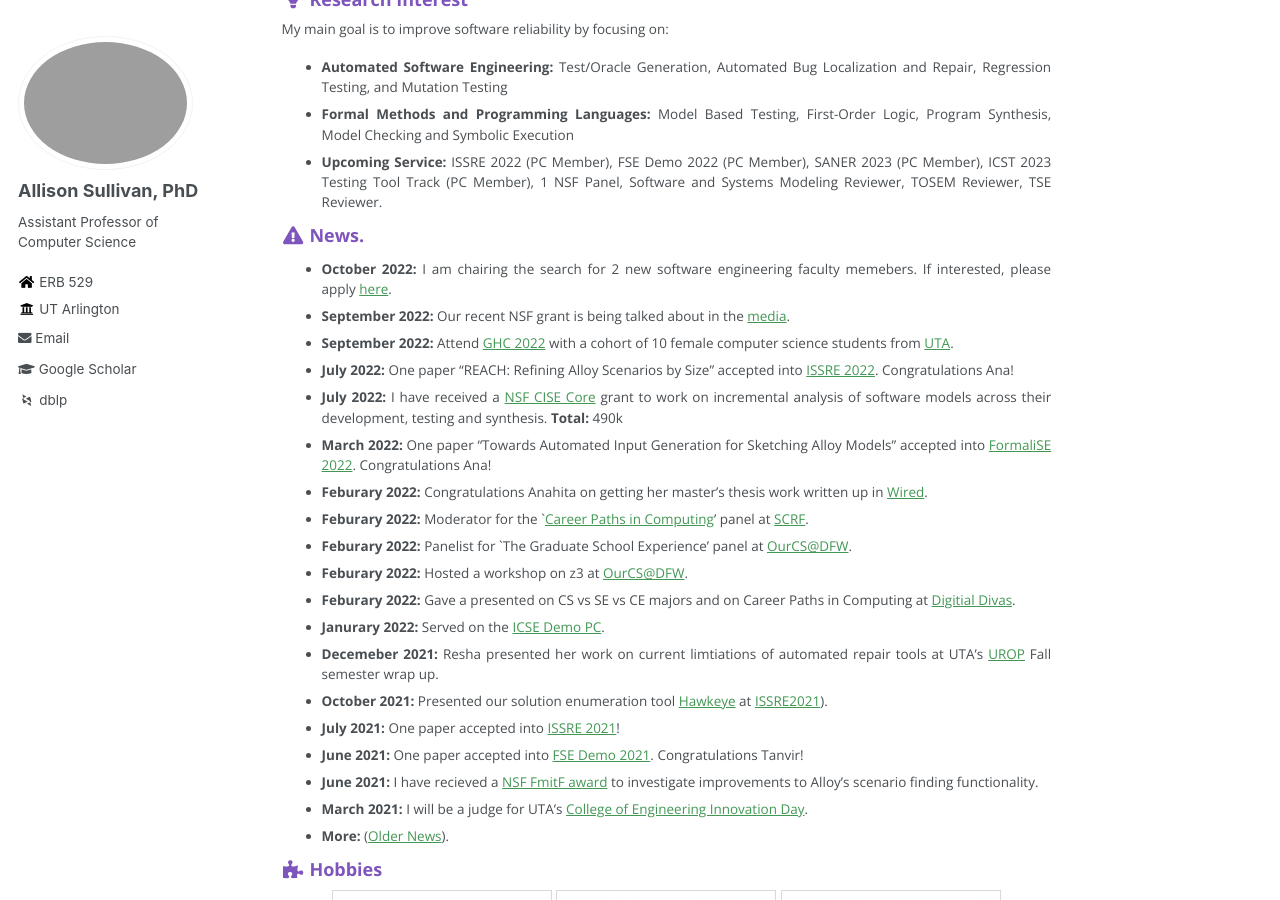
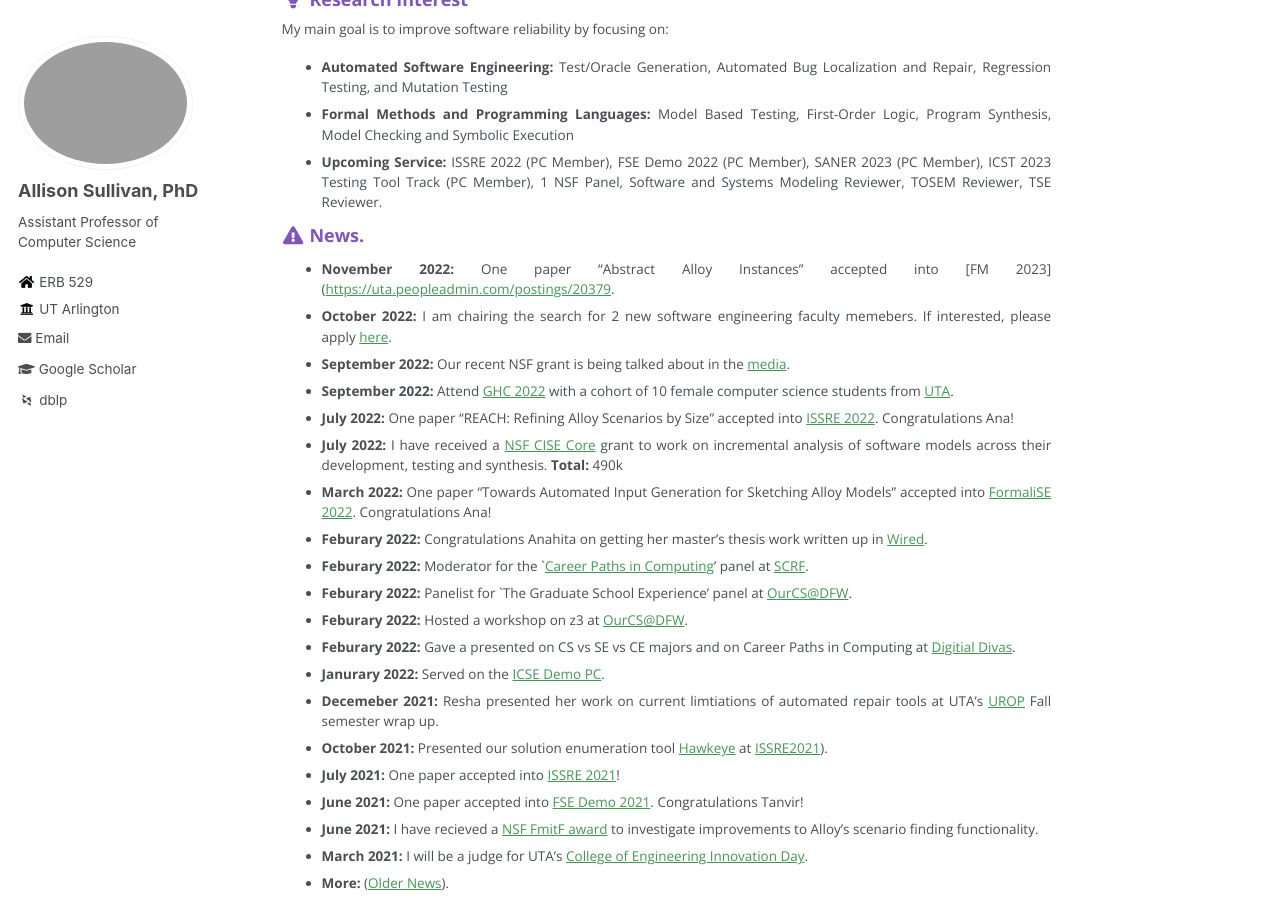
Before and after one commit to Allisonius/allisonius.github.io, a Jekyll site: the page built from _pages/about.md, in a window 1280 px wide and 900 px high, scrolled down 420 px. Built offline with Jekyll 4.4.1, drawn with Linux system fonts in a browser that asks for light colours; some web fonts are replaced.

Commit message:
Update about.md

```diff
--- a/_pages/about.md
+++ b/_pages/about.md
@@ -27,6 +27,7 @@ Checking and Symbolic Execution
 
 ### <i class="fa fa-fw fa-exclamation-triangle" aria-hidden="true"></i> News.
 
+* **November 2022:** One paper "Abstract Alloy Instances" accepted into [FM 2023]([https://uta.peopleadmin.com/postings/20379](https://fm2023.isp.uni-luebeck.de/).
 * **October 2022:** I am chairing the search for 2 new software engineering faculty memebers. If interested, please apply [here](https://uta.peopleadmin.com/postings/20379).
 * **September 2022:** Our recent NSF grant is being talked about in the [media](https://www.uta.edu/news/news-releases/2022/09/22/sullivan-nsf-software-updates).
 * **September 2022:** Attend [GHC 2022](https://ghc.anitab.org/attend/) with a cohort of 10 female computer science students from [UTA](https://www.uta.edu/academics/schools-colleges/engineering/academics/departments/cse).
```
